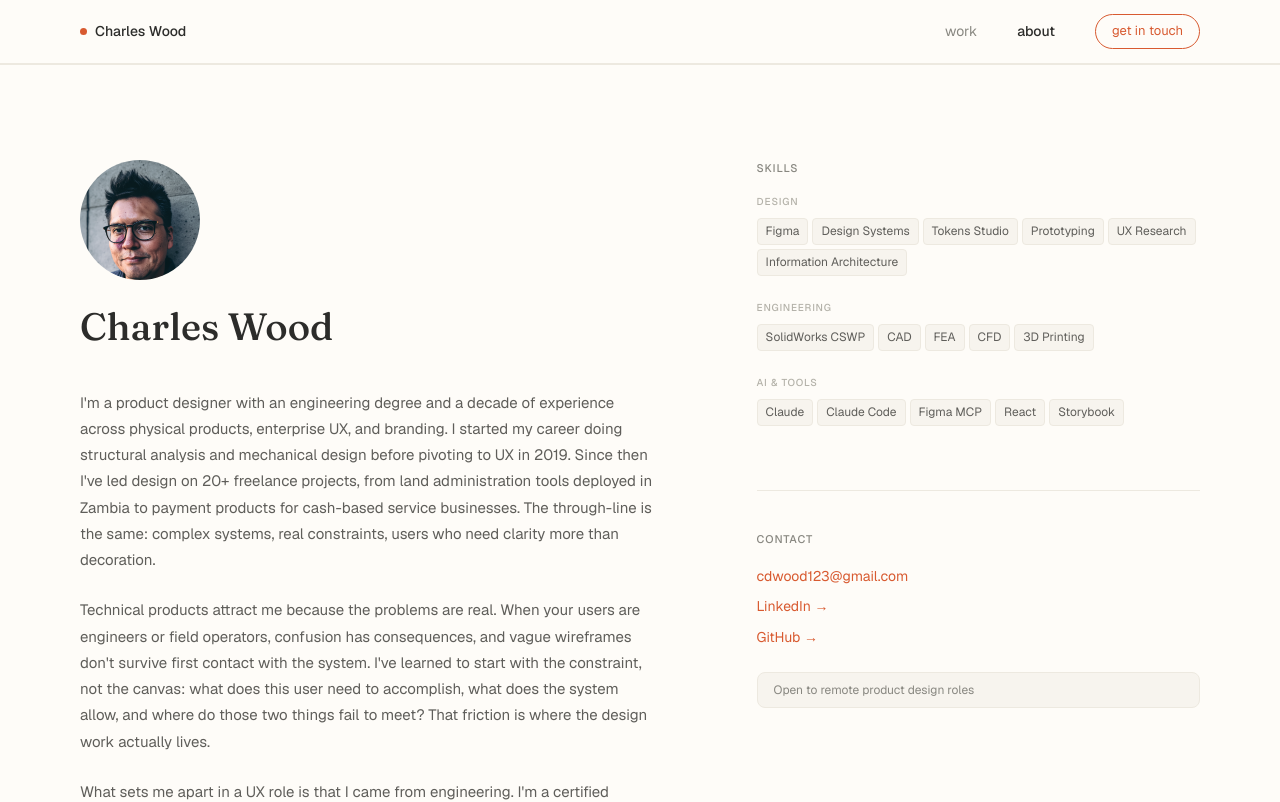
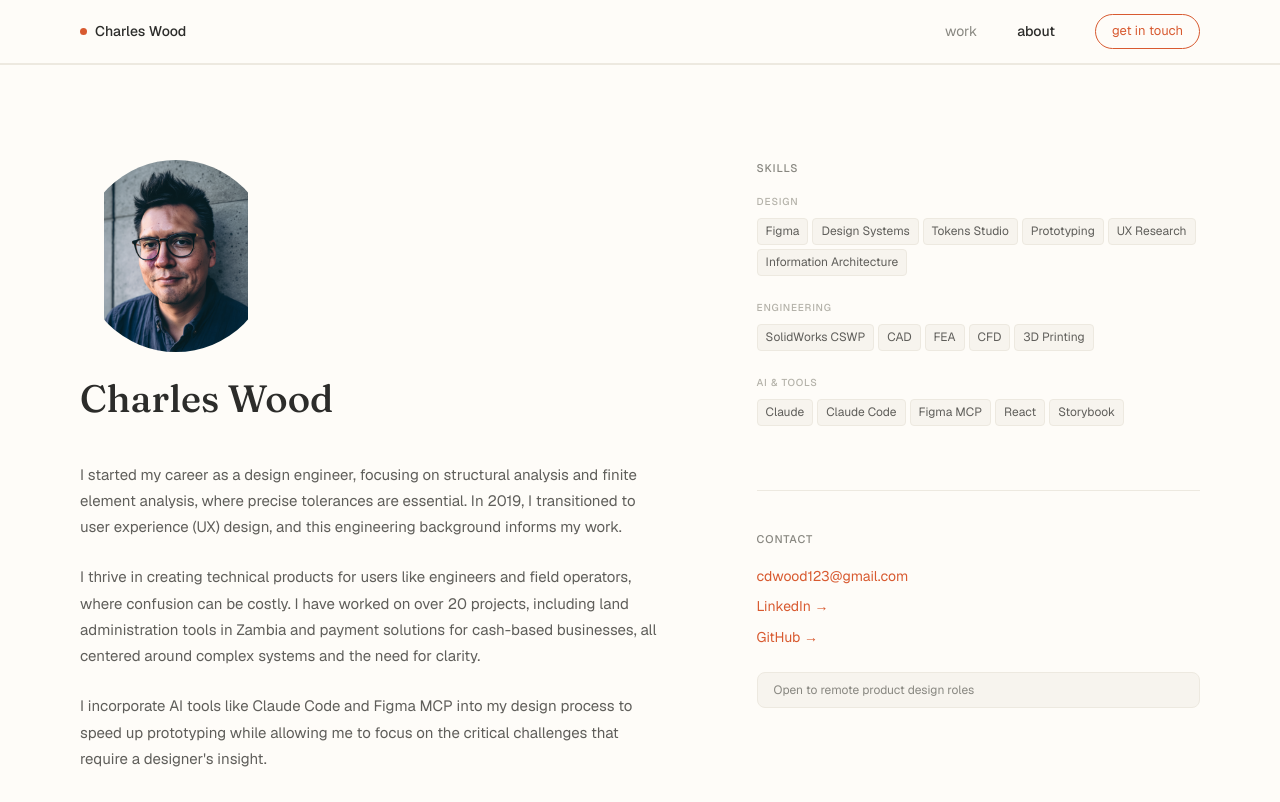
Before and after one commit to cdwood123/ux-portfolio, a React (Vite) app: page /about in a window 1280 px wide. Shown: the top 802 px of the page. Built offline with nearby package versions, Linux system fonts and the light colour scheme.

Commit message:
Update About page bio copy and enlarge portrait image
Replace three body paragraphs with revised copy. Portrait: 120px→192px,
object-fit cover→contain so the full face shows without cropping.

Co-Authored-By: Claude Sonnet 4.6 <noreply@anthropic.com>

```diff
--- a/src/pages/About.jsx
+++ b/src/pages/About.jsx
@@ -35,29 +35,20 @@ export default function About() {
 
             <div className="about-bio__text">
               <p className="about-bio__para">
-                I'm a product designer with an engineering degree and a decade of experience across
-                physical products, enterprise UX, and branding. I started my career doing structural
-                analysis and mechanical design before pivoting to UX in 2019. Since then I've led
-                design on 20+ freelance projects, from land administration tools deployed in Zambia
-                to payment products for cash-based service businesses. The through-line is the same:
-                complex systems, real constraints, users who need clarity more than decoration.
+                I started my career as a design engineer, focusing on structural analysis and finite
+                element analysis, where precise tolerances are essential. In 2019, I transitioned to
+                user experience (UX) design, and this engineering background informs my work.
               </p>
               <p className="about-bio__para">
-                Technical products attract me because the problems are real. When your users are
-                engineers or field operators, confusion has consequences, and vague wireframes don't
-                survive first contact with the system. I've learned to start with the constraint,
-                not the canvas: what does this user need to accomplish, what does the system allow,
-                and where do those two things fail to meet? That friction is where the design work
-                actually lives.
+                I thrive in creating technical products for users like engineers and field operators,
+                where confusion can be costly. I have worked on over 20 projects, including land
+                administration tools in Zambia and payment solutions for cash-based businesses, all
+                centered around complex systems and the need for clarity.
               </p>
               <p className="about-bio__para">
-                What sets me apart in a UX role is that I came from engineering. I'm a certified
-                SolidWorks professional, have done FEA and CFD analysis, and spent years designing
-                to tolerances and manufacturability requirements. That background means I can sit
-                with an engineering team and understand what they're building, not just what they're
-                asking for. Layered on top is an AI-native workflow: I use Claude Code and Figma MCP
-                to compress the design-to-prototype loop so I can stay focused on decisions that
-                actually require judgment.
+                I incorporate AI tools like Claude Code and Figma MCP into my design process to
+                speed up prototyping while allowing me to focus on the critical challenges that
+                require a designer's insight.
               </p>
             </div>
 
--- a/src/styles/pages/About.css
+++ b/src/styles/pages/About.css
@@ -18,10 +18,10 @@
 }
 
 .about-bio__portrait {
-  width: 120px;
-  height: 120px;
+  width: 192px;
+  height: 192px;
   border-radius: 50%;
-  object-fit: cover;
+  object-fit: contain;
   object-position: center top;
 }
 
```
